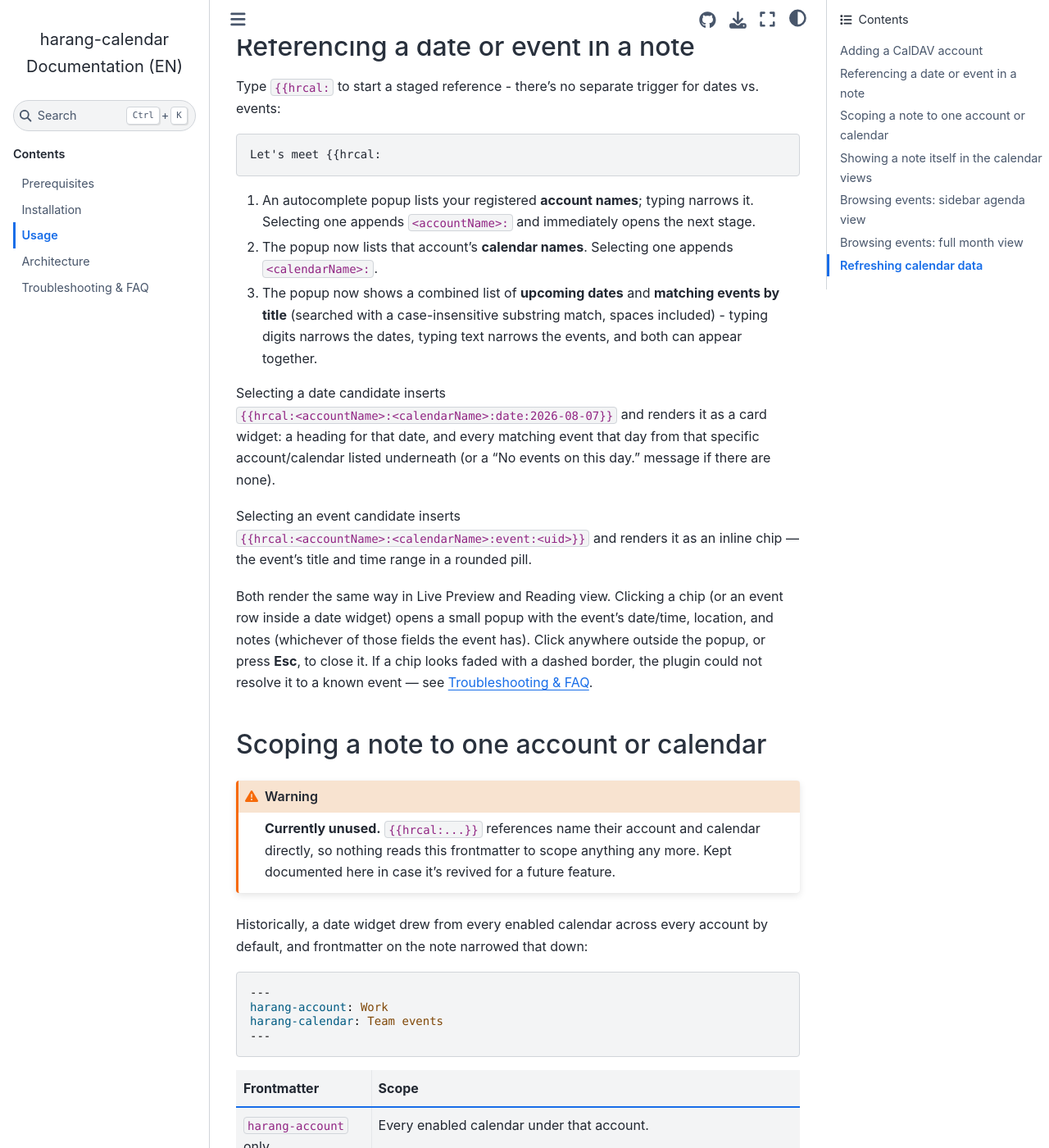
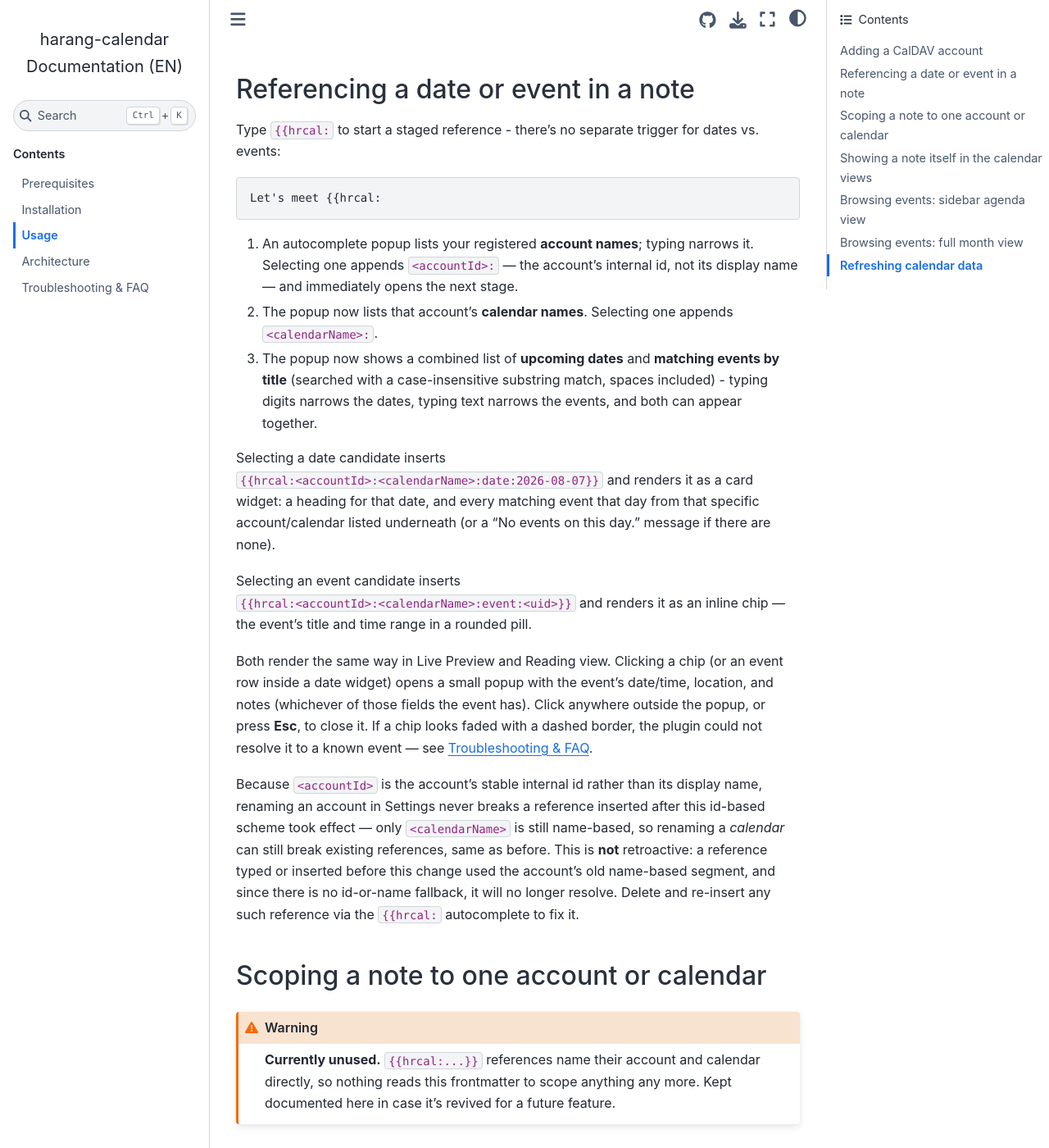
Before and after one commit to search5/harang-calendar, a Sphinx documentation site: the page built from docs/usage.rst, in a window 1280 px wide and 1400 px high, scrolled down 1039 px. Shown: the whole window at 82% size. Built offline with Sphinx 7.4.7 and the Sphinx Book theme 1.1.4, drawn with Linux system fonts in a browser that asks for light colours; some of the changed text lies outside the part shown.

Commit message:
0.0.10
The account segment of a {{hrcal:...}} reference now embeds the
account's internal id instead of its display name, so renaming a
CalDAV/Google account is always safe going forward. The calendar
segment is unchanged (still name-based). Not backward compatible for
the account segment: references already inserted before this change
will need to be manually re-inserted via the {{hrcal: autocomplete
(no id-or-name fallback resolver).

Co-Authored-By: Claude Sonnet 5 <noreply@anthropic.com>

```diff
--- a/docs/usage.rst
+++ b/docs/usage.rst
@@ -15,7 +15,9 @@ Adding a CalDAV account
      - Description
    * - Account name
      - A label for this account, shown when picking it in the ``{{hrcal:``
-       autocomplete and embedded in any reference you insert from it.
+       autocomplete. The account's internal id — not this name — is what
+       actually gets embedded in any reference you insert, so renaming the
+       account here later won't break references you've already inserted.
    * - Server URL
      - The CalDAV base URL, or the exact calendar collection URL.
    * - Username / Password
@@ -53,8 +55,9 @@ for dates vs. events:
    Let's meet {{hrcal:
 
 1. An autocomplete popup lists your registered **account names**; typing
-   narrows it. Selecting one appends ``<accountName>:`` and immediately
-   opens the next stage.
+   narrows it. Selecting one appends ``<accountId>:`` — the account's
+   internal id, not its display name — and immediately opens the next
+   stage.
 2. The popup now lists that account's **calendar names**. Selecting one
    appends ``<calendarName>:``.
 3. The popup now shows a combined list of **upcoming dates** and **matching
@@ -63,13 +66,13 @@ for dates vs. events:
    the events, and both can appear together.
 
 Selecting a date candidate inserts
-``{{hrcal:<accountName>:<calendarName>:date:2026-08-07}}`` and renders it as
+``{{hrcal:<accountId>:<calendarName>:date:2026-08-07}}`` and renders it as
 a card widget: a heading for that date, and every matching event that day
 from that specific account/calendar listed underneath (or a "No events on
 this day." message if there are none).
 
 Selecting an event candidate inserts
-``{{hrcal:<accountName>:<calendarName>:event:<uid>}}`` and renders it as an
+``{{hrcal:<accountId>:<calendarName>:event:<uid>}}`` and renders it as an
 inline chip — the event's title and time range in a rounded pill.
 
 Both render the same way in Live Preview and Reading view. Clicking a chip
@@ -78,6 +81,16 @@ date/time, location, and notes (whichever of those fields the event has).
 Click anywhere outside the popup, or press **Esc**, to close it. If a chip
 looks faded with a dashed border, the plugin could not resolve it to a known
 event — see :doc:`troubleshooting`.
+
+Because ``<accountId>`` is the account's stable internal id rather than its
+display name, renaming an account in Settings never breaks a reference
+inserted after this id-based scheme took effect — only ``<calendarName>``
+is still name-based, so renaming a *calendar* can still break existing
+references, same as before. This is **not** retroactive: a reference typed
+or inserted before this change used the account's old name-based segment,
+and since there is no id-or-name fallback, it will no longer resolve. Delete
+and re-insert any such reference via the ``{{hrcal:`` autocomplete to fix
+it.
 
 Scoping a note to one account or calendar
 -------------------------------------------------
--- a/package.json
+++ b/package.json
@@ -1,6 +1,6 @@
 {
 	"name": "harang-calendar",
-	"version": "0.0.9",
+	"version": "0.0.10",
 	"description": "CalDAV 서버의 캘린더 일정을 노트에서 조회할 수 있게 해주는 Obsidian 플러그인",
 	"main": "main.js",
 	"scripts": {
--- a/versions.json
+++ b/versions.json
@@ -7,5 +7,6 @@
 	"0.0.6": "1.13.4",
 	"0.0.7": "1.13.4",
 	"0.0.8": "1.13.4",
-	"0.0.9": "1.13.4"
+	"0.0.9": "1.13.4",
+	"0.0.10": "1.13.4"
 }
```
Also changed, not shown: CHANGELOG.md (added, +21 -0 lines), README.ko.md (+2 -2 lines), README.md (+2 -2 lines), docs/architecture.rst (+20 -11 lines), manifest.json, 12 other files.
